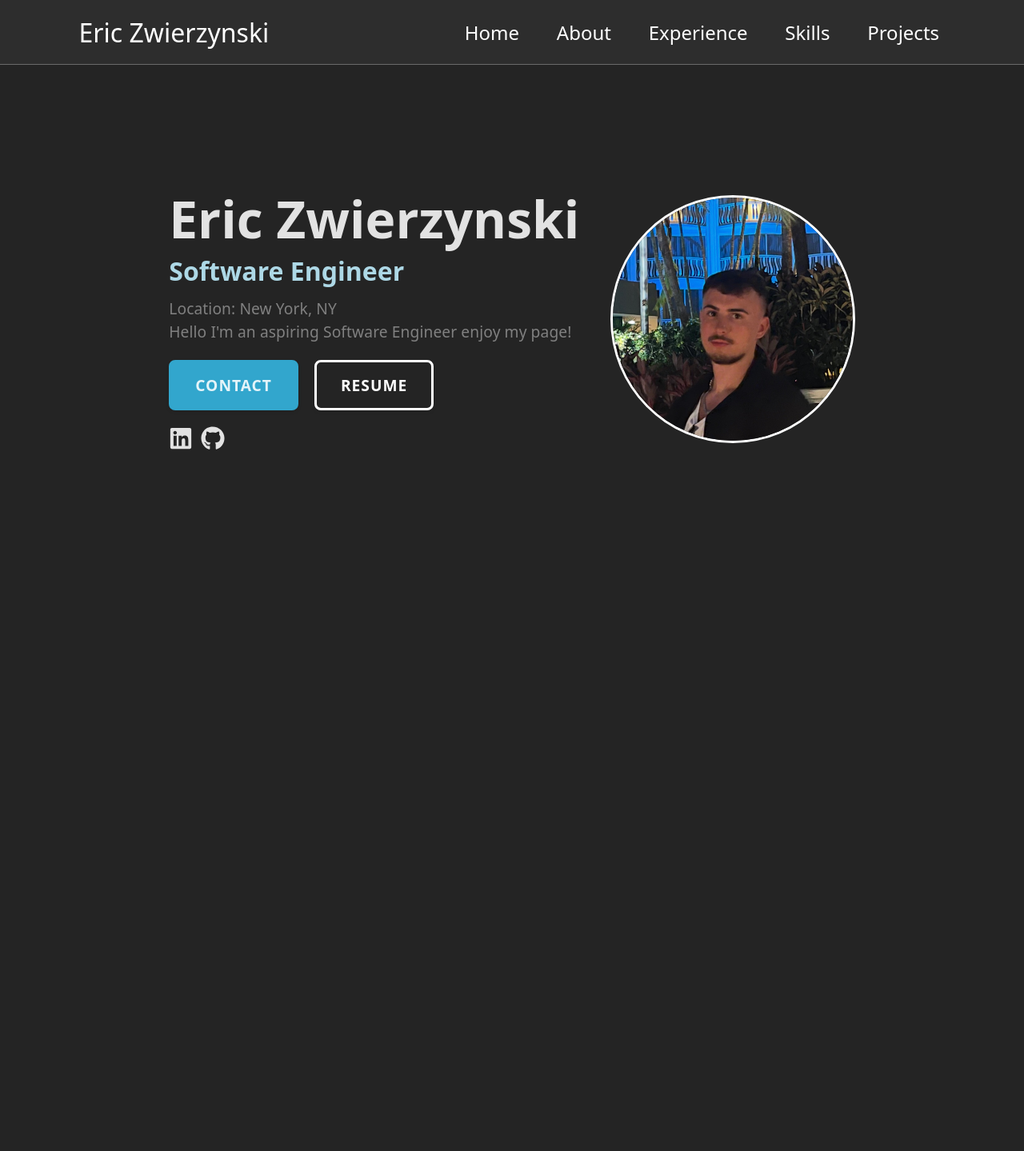
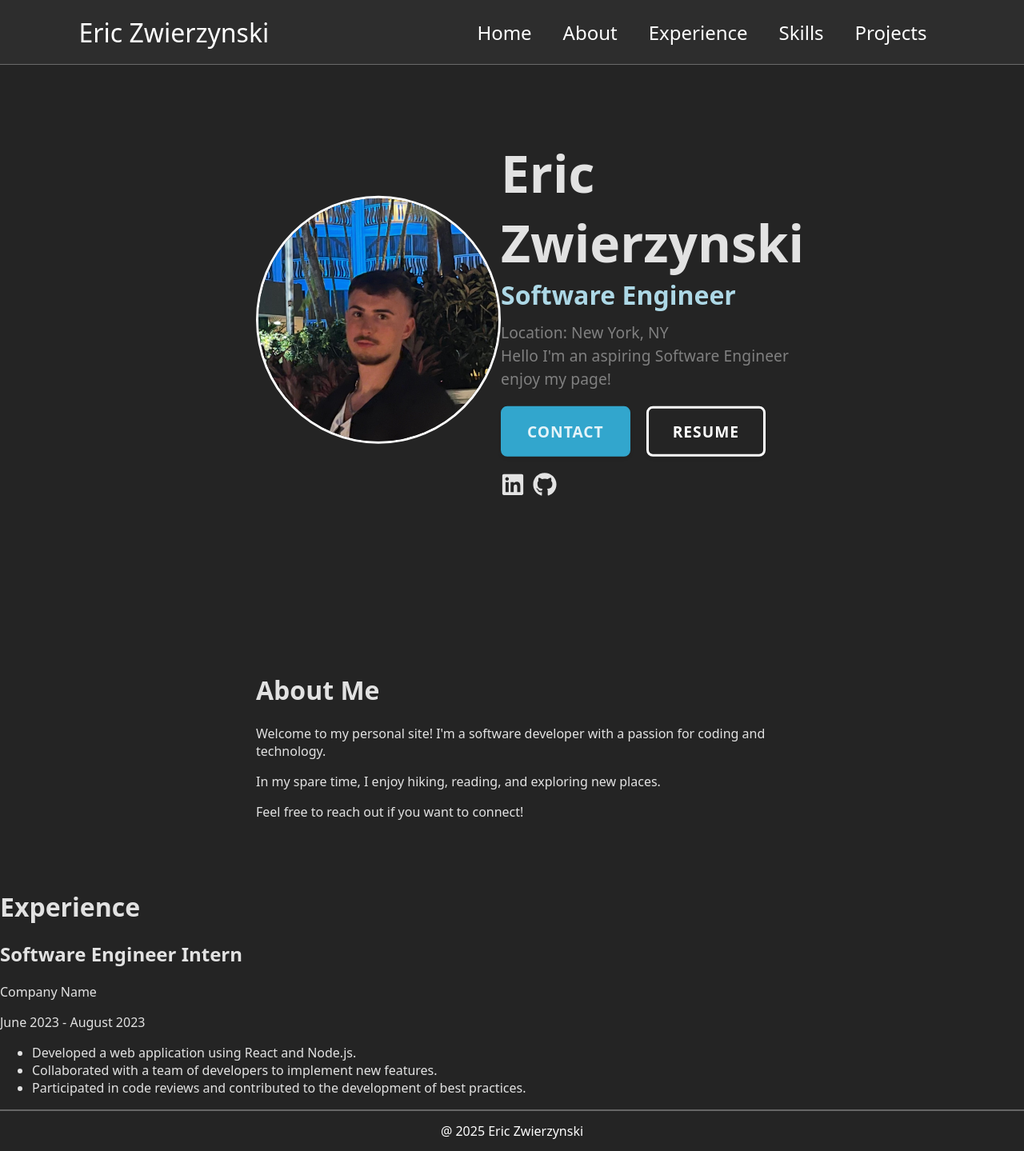
Before and after one commit to ericshark/Personal-Site, a React (Vite) app in the folder Personal Site/: page / in a window 1280 px wide. Shown: the whole page at 80% size. Before the commit the page ends 800 px from the top, so only its background shows below. Built offline with nearby package versions, Linux system fonts and the light colour scheme.

Commit message:
home section

```diff
--- a/Personal Site/src/App.css
+++ b/Personal Site/src/App.css
@@ -1,6 +1,9 @@
 #root {
 
   margin: 0;
+}
+html {
+  scroll-behavior: smooth;
 }
 
 .NavBar{
@@ -29,7 +32,7 @@
   list-style: none;
   width: 50%;
   display: flex;
-  justify-content: space-around;
+  justify-content: space-evenly;
 }
 
 .NavBarLinks a {
@@ -48,10 +51,15 @@
 .card{
 
   display: flex;
-  justify-content: space-around;
+  justify-content: space-between;
   align-items: center;
-  width: 70%;
+  width: 50%;
   margin: 230px auto;
+  position: absolute;
+  top: 50%;
+  left: 50%;
+  transform: translate(-50%, -50%);
+  margin: 0;
 
 }
 .card h2{
@@ -122,3 +130,20 @@
 .second-link a:hover{
   color: aqua;
 }
+
+.about-section{
+ width: 50%;
+  margin: 100vh auto 50px auto; /* This puts it below the viewport height */
+  padding: 20px;
+}
+
+.footer-container{
+  color: white;
+  height: 50px;
+  display: flex;
+  justify-content: center;
+  align-items: center;
+  border-top: 2px solid rgba(167, 167, 167, 0.5);
+
+
+}
--- a/Personal Site/src/App.jsx
+++ b/Personal Site/src/App.jsx
@@ -1,6 +1,9 @@
 import './App.css'
 import Nav from './nav.jsx'
 import ProfileCard  from './ProfileCard.jsx'
+import About from './about.jsx'
+import Footer from './footer.jsx'
+import Experience from './experience.jsx'
 
 function App() {
 
@@ -9,6 +12,11 @@ function App() {
     <>
       <Nav/>
       <ProfileCard/>
+      <About/>
+      <Experience/>
+      <Footer/>
+
+
 
     </>
   )
--- a/Personal Site/src/ProfileCard.jsx
+++ b/Personal Site/src/ProfileCard.jsx
@@ -4,6 +4,9 @@ function ProfileCard(){
 
     return(
         <div className="card">
+             <div>
+                <img src="ProfilePic.jpg" alt="Profile Picture" className="profile-pic"/>
+            </div>
             <div>
             <h2>Eric Zwierzynski</h2>
             <h3>Software Engineer</h3>
@@ -13,9 +16,7 @@ function ProfileCard(){
             </div>
             <div className='second-link'><a> <FaLinkedin size={30} /></a><a><FaGithub size={30} /></a></div>
             </div>
-            <div>
-                <img src="ProfilePic.jpg" alt="Profile Picture" className="profile-pic"/>
-            </div>
+
         </div>
 
     )
--- /dev/null
+++ b/Personal Site/src/about.jsx
@@ -0,0 +1,12 @@
+
+function About() {
+  return (
+    <div id="about" className="about-section">
+      <h1>About Me</h1>
+      <p>Welcome to my personal site! I'm a software developer with a passion for coding and technology.</p>
+      <p>In my spare time, I enjoy hiking, reading, and exploring new places.</p>
+      <p>Feel free to reach out if you want to connect!</p>
+    </div>
+  );
+}
+export default About;
--- /dev/null
+++ b/Personal Site/src/experience.jsx
@@ -0,0 +1,19 @@
+function Experience(){
+    return(
+        <div className="Experience" id="experience">
+            <h1>Experience</h1>
+            <div className="ExperienceContent">
+                <h2>Software Engineer Intern</h2>
+                <p>Company Name</p>
+                <p>June 2023 - August 2023</p>
+                <ul>
+                    <li>Developed a web application using React and Node.js.</li>
+                    <li>Collaborated with a team of developers to implement new features.</li>
+                    <li>Participated in code reviews and contributed to the development of best practices.</li>
+                </ul>
+            </div>
+        </div>
+    )
+}
+
+export default Experience;
--- /dev/null
+++ b/Personal Site/src/footer.jsx
@@ -0,0 +1,9 @@
+
+function Footer(){
+    return (
+        <div className="footer-container">
+        <footer className="footer">@ 2025 Eric Zwierzynski</footer>
+        </div>
+            )
+}
+export default Footer;
--- a/Personal Site/src/nav.jsx
+++ b/Personal Site/src/nav.jsx
@@ -5,7 +5,7 @@ function Nav(){
             <h1>Eric Zwierzynski</h1>
             <ul className="NavBarLinks">
                 <li><a href='#'>Home</a></li>
-                <li><a href='#'>About</a></li>
+                <li><a href='#about'>About</a></li>
                 <li><a href='#'>Experience</a></li>
                 <li><a href='#'>Skills</a></li>
                 <li><a href='#'>Projects</a></li>
```
